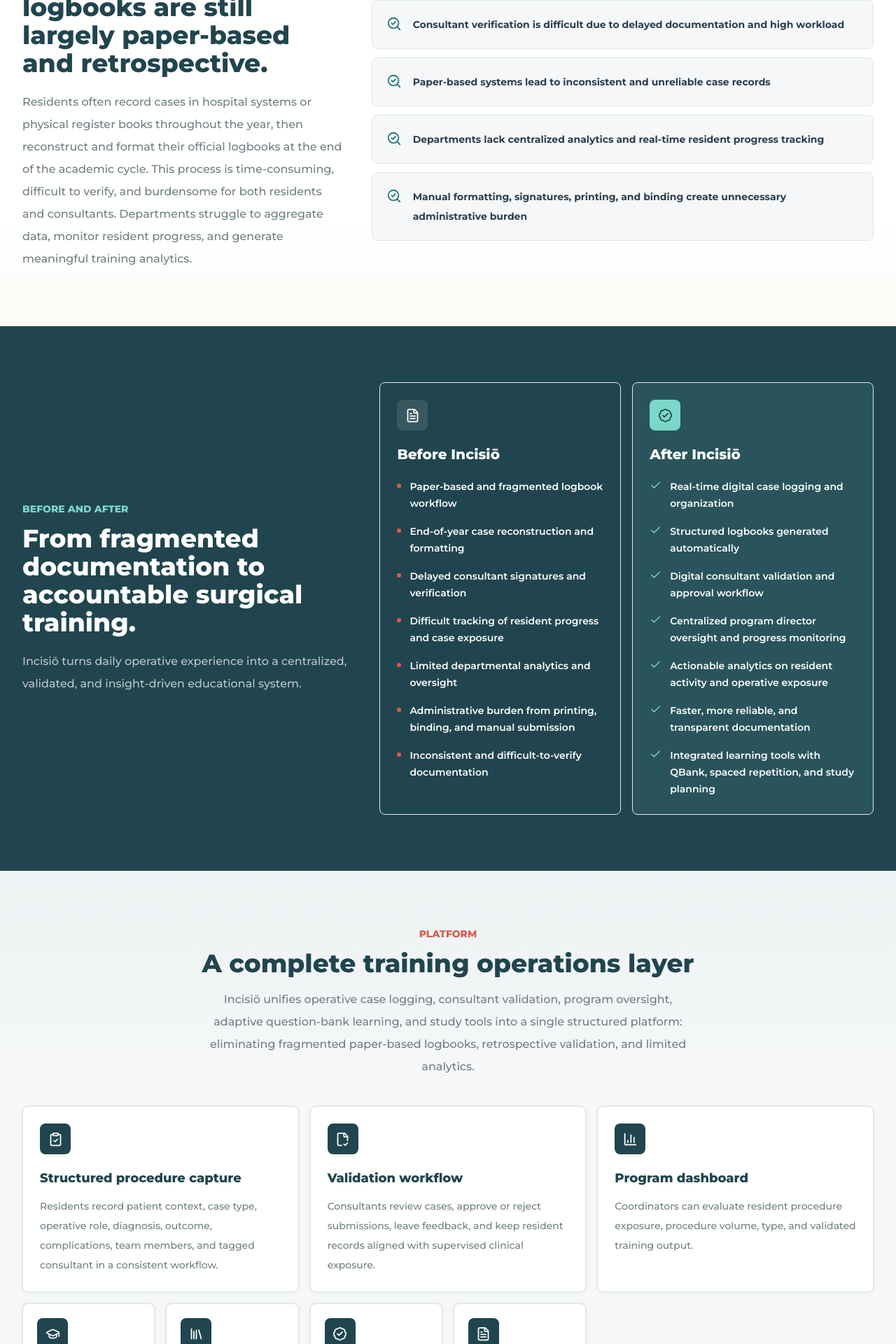
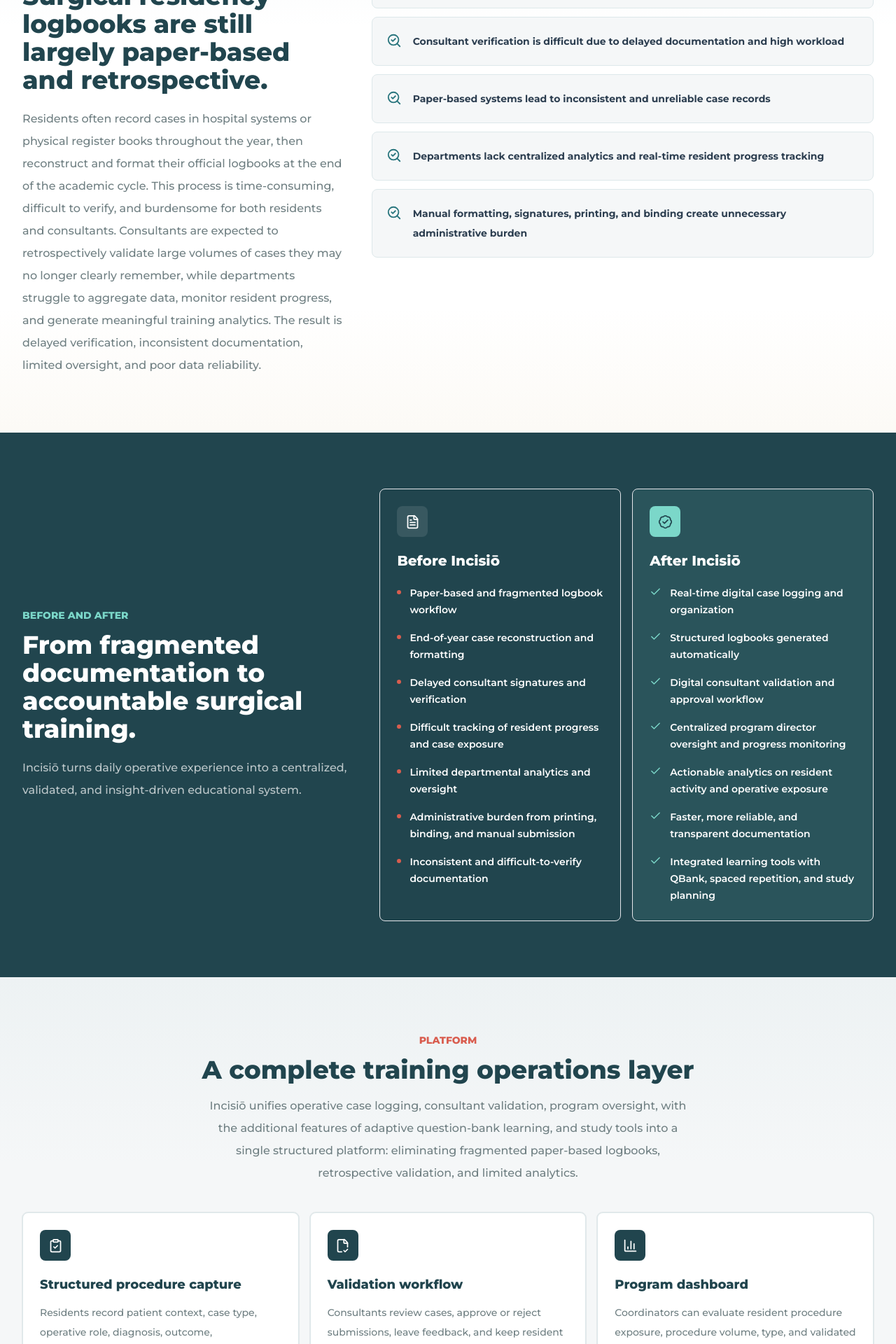
Before and after one commit to Abukoking94/INCISO_PROMO_SITE, a React (Vite) app: page / in a window 1280 px wide. Shown: the part 1140-3060 px from the top of the page at 70% size. Built offline with nearby package versions, Linux system fonts and the light colour scheme.

Commit message:
Complete website comments audit

```diff
--- a/src/App.jsx
+++ b/src/App.jsx
@@ -288,18 +288,6 @@
     ],
     badge: 'Recommended',
   },
-  {
-    role: 'Program',
-    name: 'Residency Pass',
-    price: 'Coming Soon',
-    text: 'Enterprise-level access for residency programs and graduate associations.',
-    items: [
-      { text: 'Institutional Dashboard', muted: true },
-      { text: 'Direct PD/Coordinator Messaging', muted: true },
-      { text: 'Group Analytics', muted: true },
-    ],
-    disabled: true,
-  },
 ]
 
 const faqs = [
@@ -590,7 +578,7 @@
             A modern all-in-one surgical residency companion built to modernize surgical training through structured tracking, intelligent learning, and accountable supervision.
           </p>
           <p className="mt-4 max-w-2xl break-words text-sm font-semibold leading-7 text-white/72 sm:text-base">
-            Centered around a powerful digital logbook, residents can record operative cases with consultant validation and program director oversight, creating a transparent and reliable training record. Incisiō also features an adaptive QBank powered by spaced repetition, performance analytics, study scheduling tools, and upcoming curated learning resources.
+            Centered around a powerful digital logbook, residents can record operative cases with consultant validation and program director oversight, creating a transparent and reliable training record. Incisiō also features an adaptive QBank powered by spaced repetition, performance analytics, study scheduling tools, and upcoming curated learning resources: all designed to help residents train smarter, retain more, and measure their progress with precision.
           </p>
           <div className="mt-8 flex flex-col gap-3 sm:flex-row">
             <a
@@ -781,7 +769,7 @@
             Surgical residency logbooks are still largely paper-based and retrospective.
           </h2>
           <p className="mt-5 text-base font-medium leading-8 text-brand-muted">
-            Residents often record cases in hospital systems or physical register books throughout the year, then reconstruct and format their official logbooks at the end of the academic cycle. This process is time-consuming, difficult to verify, and burdensome for both residents and consultants. Departments struggle to aggregate data, monitor resident progress, and generate meaningful training analytics.
+            Residents often record cases in hospital systems or physical register books throughout the year, then reconstruct and format their official logbooks at the end of the academic cycle. This process is time-consuming, difficult to verify, and burdensome for both residents and consultants. Consultants are expected to retrospectively validate large volumes of cases they may no longer clearly remember, while departments struggle to aggregate data, monitor resident progress, and generate meaningful training analytics. The result is delayed verification, inconsistent documentation, limited oversight, and poor data reliability.
           </p>
         </div>
         <div className="grid gap-3">
@@ -880,7 +868,7 @@
       <SectionHeader
         eyebrow="Platform"
         title="A complete training operations layer"
-        text="Incisiō unifies operative case logging, consultant validation, program oversight, adaptive question-bank learning, and study tools into a single structured platform: eliminating fragmented paper-based logbooks, retrospective validation, and limited analytics."
+        text="Incisiō unifies operative case logging, consultant validation, program oversight, with the additional features of adaptive question-bank learning, and study tools into a single structured platform: eliminating fragmented paper-based logbooks, retrospective validation, and limited analytics."
       />
       <div className="mx-auto mt-10 grid max-w-7xl gap-4 px-5 sm:px-8 md:grid-cols-2 lg:grid-cols-6">
         {features.map(({ icon: Icon, title, text }, index) => (
@@ -1185,12 +1173,12 @@
         <div className="mt-6 flex items-center gap-3" data-reveal>
           <div className="h-px flex-1 bg-brand-line" />
           <span className="rounded-lg bg-white px-4 py-2 text-xs font-extrabold uppercase text-brand-muted shadow-line">
-            Consultant and program access
+            Consultant access
           </span>
           <div className="h-px flex-1 bg-brand-line" />
         </div>
 
-        <div className="mt-6 grid gap-4 lg:grid-cols-3">
+        <div className="mt-6 grid gap-4 lg:grid-cols-2">
           {supportPlans.map((plan) => (
             <PricingPlanCard key={`${plan.role}-${plan.name}`} plan={plan} compact />
           ))}
```
